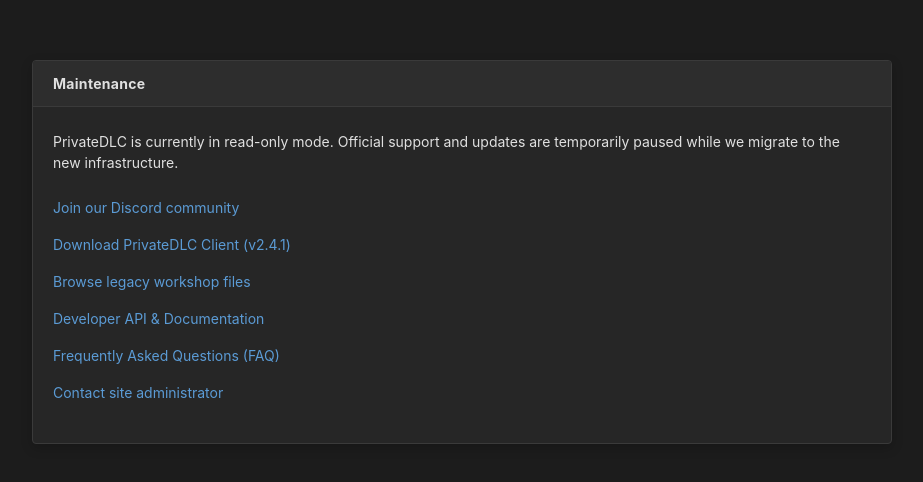
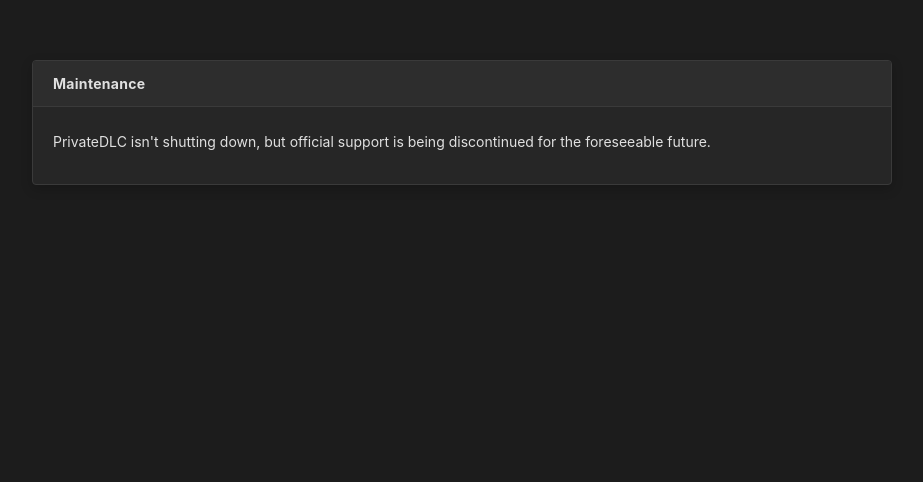
Before and after one commit to RyzenLLs/ryzen-landing, a plain HTML site: page index.html in a window 1280 px wide. Shown: the whole page, without its empty margins (178-1101 px from the left). Drawn offline with Linux system fonts and the light colour scheme.

Commit message:
Update index.html

```diff
--- a/index.html
+++ b/index.html
@@ -11,9 +11,6 @@
         --header-bg: #2d2d2d;
         --border: #3a3a3a;
         --text-main: #e0e0e0;
-        --text-muted: #9e9e9e;
-        --link: #5b9bd5;
-        --link-hover: #7eb5e8;
     }
 
     * {
@@ -55,32 +52,12 @@
     }
 
     .content {
-        padding: 24px 20px 40px 20px;
+        padding: 24px 20px 32px 20px;
     }
 
     .message {
         font-size: 14px;
-        margin-bottom: 24px;
         color: var(--text-main);
-    }
-
-    .links-list {
-        display: flex;
-        flex-direction: column;
-        gap: 16px;
-    }
-
-    .links-list a {
-        color: var(--link);
-        text-decoration: none;
-        font-size: 14px;
-        transition: color 0.2s ease;
-        width: fit-content;
-    }
-
-    .links-list a:hover {
-        color: var(--link-hover);
-        text-decoration: underline;
     }
 
     /* Адаптив для мобильных */
@@ -105,17 +82,7 @@
     <div class="header">Maintenance</div>
     <div class="content">
         <div class="message">
-            PrivateDLC is currently in read-only mode. Official support and updates are temporarily paused while we migrate to the new infrastructure.
-        </div>
-
-        <div class="links-list">
-            <!-- Замени '#' на свои реальные ссылки -->
-            <a href="#">Join our Discord community</a>
-            <a href="#">Download PrivateDLC Client (v2.4.1)</a>
-            <a href="#">Browse legacy workshop files</a>
-            <a href="#">Developer API & Documentation</a>
-            <a href="#">Frequently Asked Questions (FAQ)</a>
-            <a href="#">Contact site administrator</a>
+            PrivateDLC isn't shutting down, but official support is being discontinued for the foreseeable future.
         </div>
     </div>
 </div>
```
